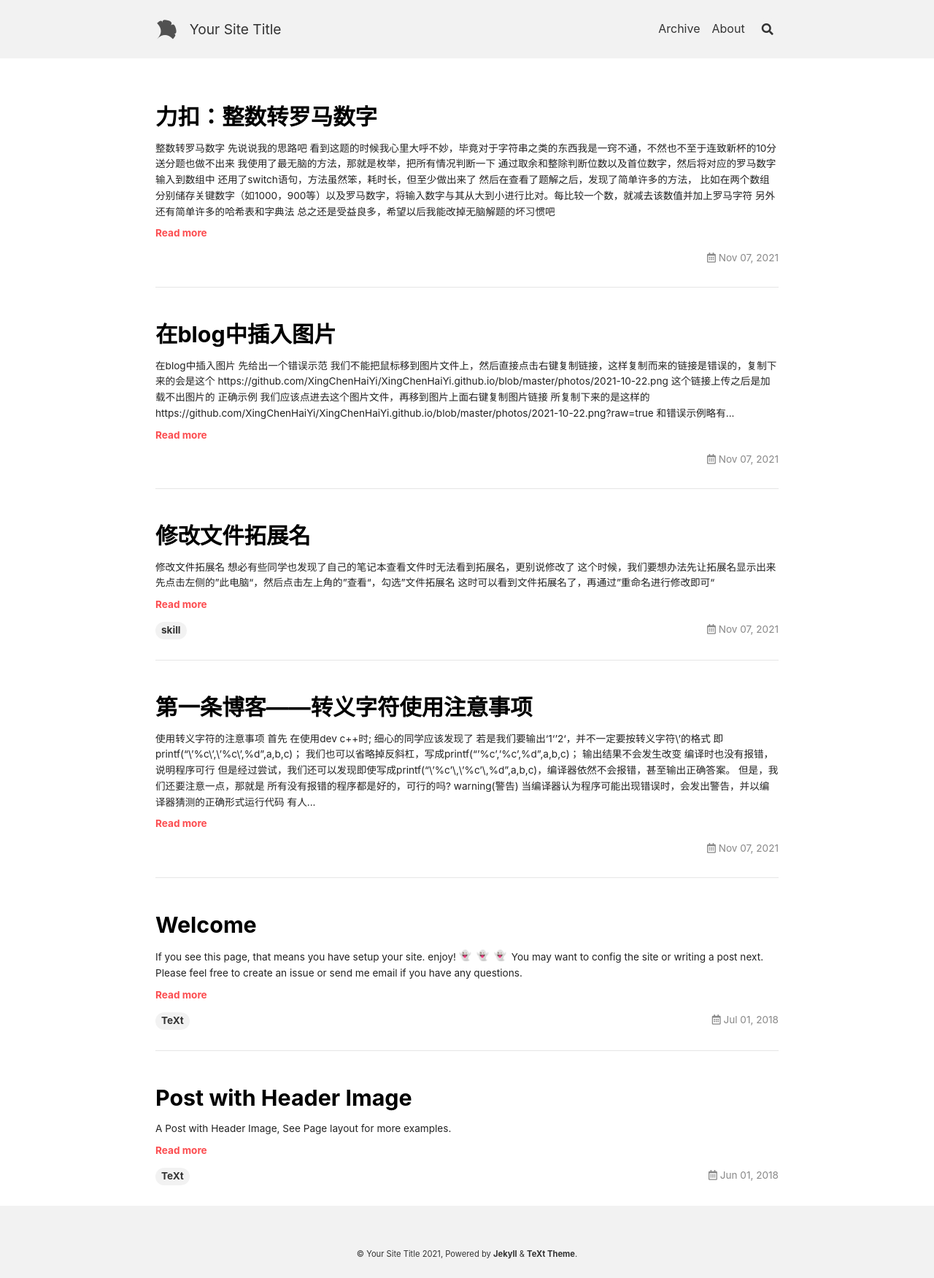
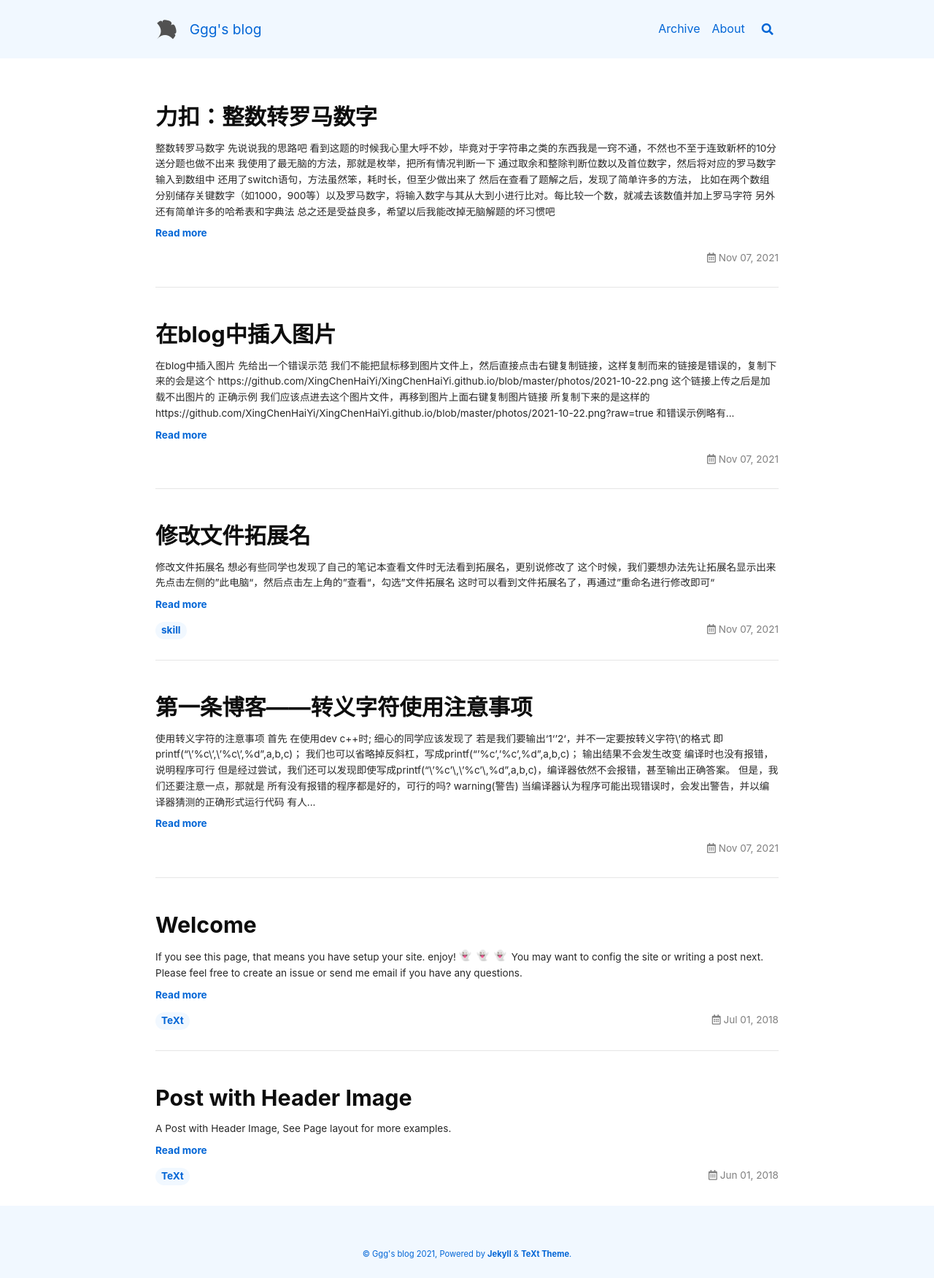
Before and after one commit to JungleRules/JungleRules.github.io, a Jekyll site: the page built from index.html, in a window 1280 px wide. Shown: the whole page at 73% size. Built offline with Jekyll 4.4.1, drawn with Linux system fonts in a browser that asks for light colours; nearby versions of some CDN libraries; emoji names are drawn with the system emoji font; the list of posts is cut into pages by our own code.

Commit message:
更新主题

```diff
--- a/_config.yml
+++ b/_config.yml
@@ -16,11 +16,11 @@
 
 ## => Site Settings
 ##############################
-text_skin: default # "default" (default), "dark", "forest", "ocean", "chocolate", "orange"
-highlight_theme: default # "default" (default), "tomorrow", "tomorrow-night", "tomorrow-night-eighties", "tomorrow-night-blue", "tomorrow-night-bright"
+text_skin: ocean # "default" (default), "dark", "forest", "ocean", "chocolate", "orange"
+highlight_theme: tomorrow-night-blue # "default" (default), "tomorrow", "tomorrow-night", "tomorrow-night-eighties", "tomorrow-night-blue", "tomorrow-night-bright"
 url     : # the base hostname & protocol for your site e.g. https://www.someone.com
 baseurl : # does not include hostname
-title   : Your Site Title
+title   : Ggg's blog
 description: > # this means to ignore newlines until "Language & timezone"
   Your Site Description
 
@@ -35,7 +35,7 @@
 ##############################
 author:
   type      : # "person" (default), "organization"
-  name      : Your Name
+  name      : Ggg
   url       :
   avatar    : # path or url of avatar image (square)
   bio       : I am an amazing person.
```
